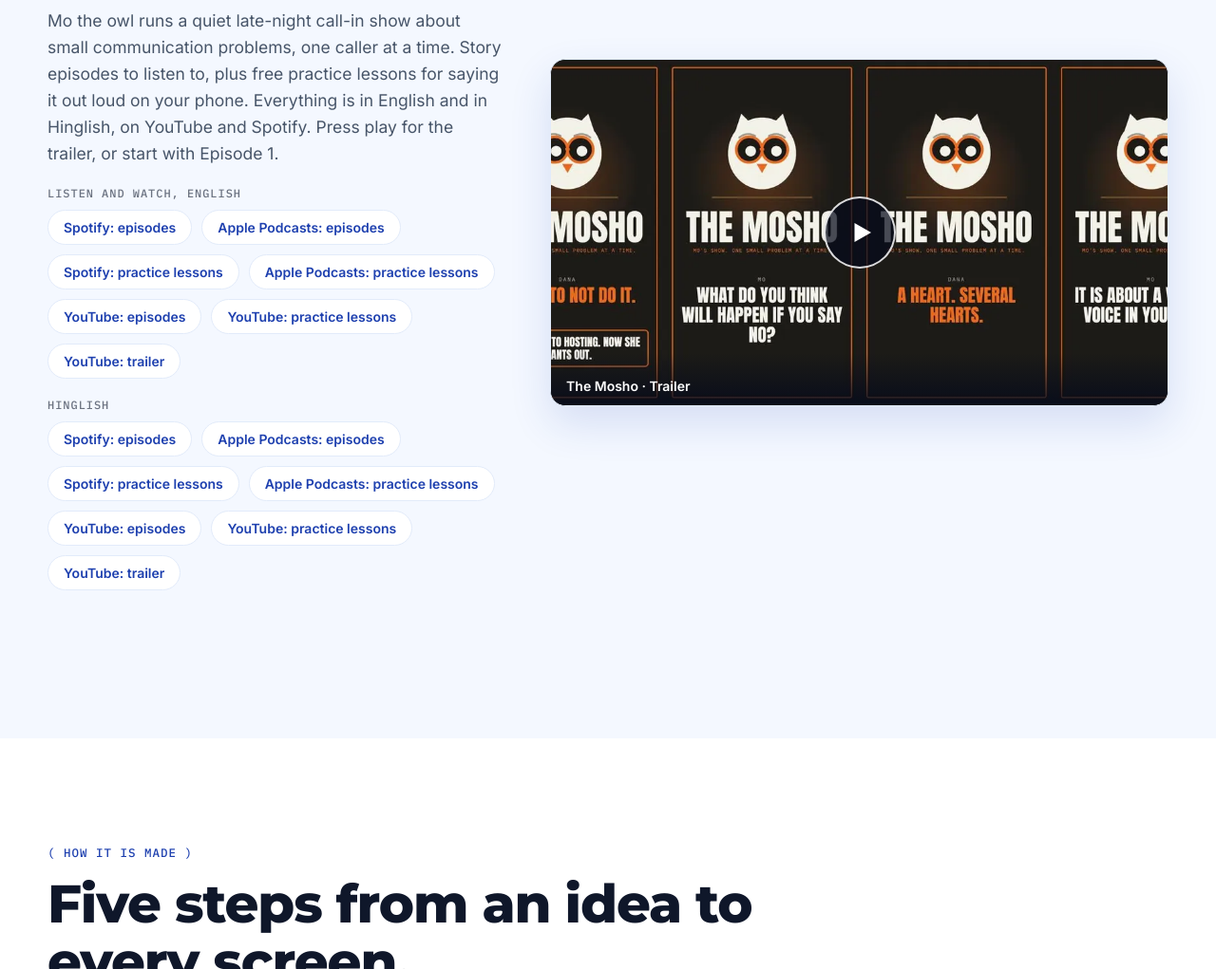
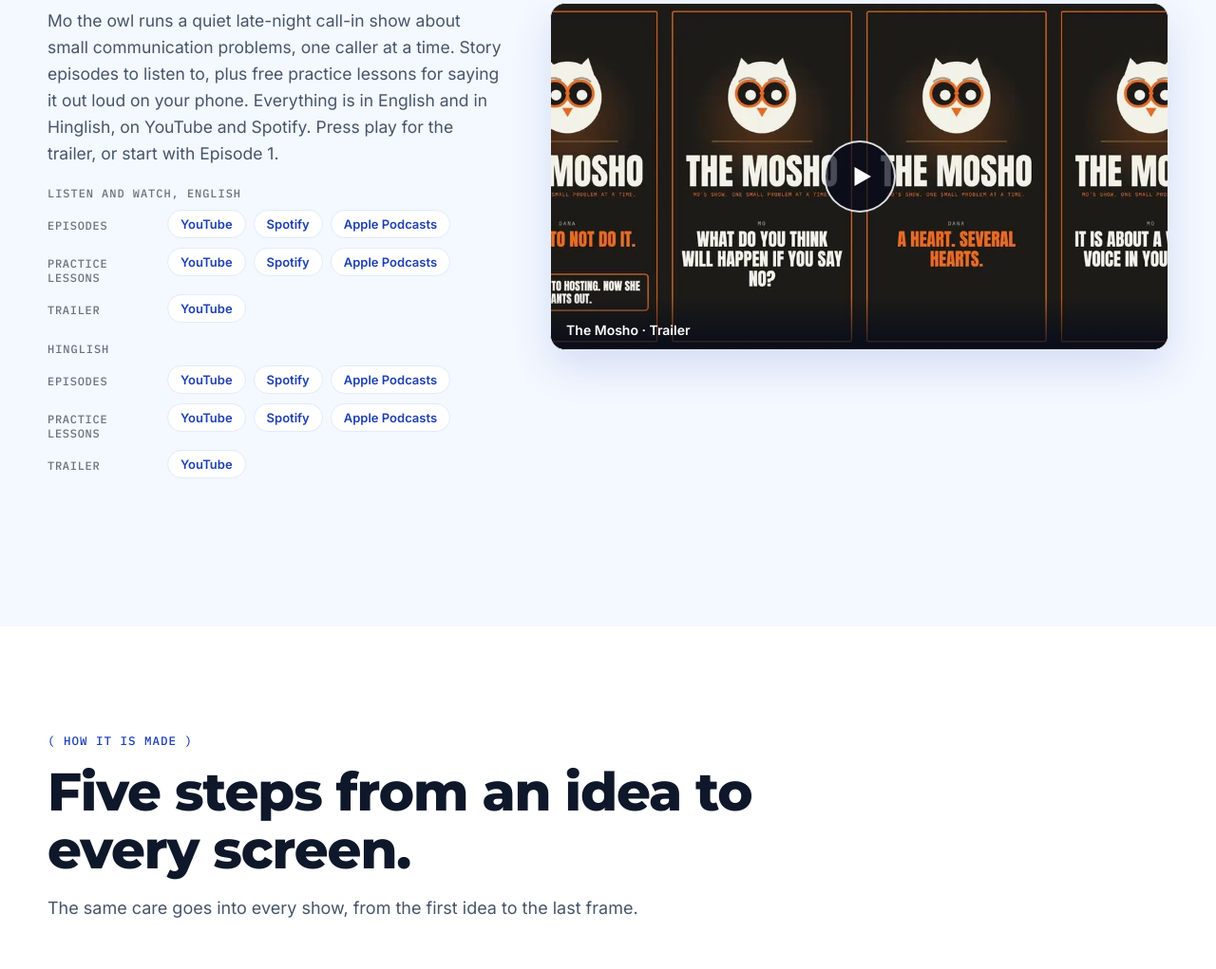
Before and after one commit to CryptVirgin/aliaintelligence.ca, a plain HTML site: page studio/index.html in a window 1280 px wide. Shown: the part 6276-7297 px from the top of the page at 95% size. Drawn offline with Linux system fonts and the light colour scheme.

Commit message:
Studio: group the Mosho links by episodes, lessons and trailer
Designed by Sultan

```diff
--- a/studio/index.html
+++ b/studio/index.html
@@ -150,6 +150,11 @@ section[id]{scroll-margin-top:20px}
 .listen a{font:600 14px Inter;color:var(--sapphire);background:#fff;border:1px solid var(--line);border-radius:999px;padding:9px 16px;transition:border-color .2s,transform .2s}
 .listen a:hover{border-color:var(--sky);transform:translateY(-2px)}
 .listen small{flex-basis:100%;font:500 12px var(--mono);letter-spacing:.08em;text-transform:uppercase;color:var(--charcoal)}
+.listen .lr{flex-basis:100%;display:grid;grid-template-columns:116px 1fr;gap:8px 10px;align-items:start}
+.listen .lr em{font:500 12px var(--mono);font-style:normal;letter-spacing:.06em;text-transform:uppercase;color:var(--charcoal);padding-top:9px}
+.listen .pl{display:flex;flex-wrap:wrap;gap:8px;min-width:0}
+.listen .lr a{font-size:13px;padding:6px 13px}
+@media(max-width:560px){.listen .lr{grid-template-columns:1fr;gap:4px}.listen .lr em{padding-top:0}}
 .single{height:auto;border-radius:16px;border:1px solid var(--line);width:100%}
 /* how it is made */
 .acts{list-style:none;margin-top:12px;border-top:1px solid var(--line)}
@@ -348,22 +353,14 @@ html[data-theme="dark"] .yt{box-shadow:none}
     <div class="wtext"><div class="label">( The Mosho )</div><h3>A late night call-in show</h3>
       <p>Mo the owl runs a quiet late-night call-in show about small communication problems, one caller at a time. Story episodes to listen to, plus free practice lessons for saying it out loud on your phone. Everything is in English and in Hinglish, on YouTube and Spotify. Press play for the trailer, or start with Episode 1.</p>
       <div class="listen"><small>Listen and watch, English</small>
-        <a href="https://open.spotify.com/show/56ktbiVkijC89NAVUT9QVL" target="_blank" rel="noopener">Spotify: episodes</a>
-        <a href="https://podcasts.apple.com/podcast/id6834917502" target="_blank" rel="noopener">Apple Podcasts: episodes</a>
-        <a href="https://open.spotify.com/show/3ct4CmmAcQrGLPgcqPm0to" target="_blank" rel="noopener">Spotify: practice lessons</a>
-        <a href="https://podcasts.apple.com/podcast/id6835004008" target="_blank" rel="noopener">Apple Podcasts: practice lessons</a>
-        <a href="https://www.youtube.com/playlist?list=PLJ7LlMgzdS-g" target="_blank" rel="noopener">YouTube: episodes</a>
-        <a href="https://www.youtube.com/playlist?list=PLZkYNc7lYlck" target="_blank" rel="noopener">YouTube: practice lessons</a>
-        <a href="https://www.youtube.com/watch?v=HxHf2VFdHdI" target="_blank" rel="noopener">YouTube: trailer</a>
+        <span class="lr"><em>Episodes</em><span class="pl"><a href="https://www.youtube.com/playlist?list=PLJ7LlMgzdS-g" target="_blank" rel="noopener" aria-label="English episodes on YouTube">YouTube</a><a href="https://open.spotify.com/show/56ktbiVkijC89NAVUT9QVL" target="_blank" rel="noopener" aria-label="English episodes on Spotify">Spotify</a><a href="https://podcasts.apple.com/podcast/id6834917502" target="_blank" rel="noopener" aria-label="English episodes on Apple Podcasts">Apple Podcasts</a></span></span>
+        <span class="lr"><em>Practice lessons</em><span class="pl"><a href="https://www.youtube.com/playlist?list=PLZkYNc7lYlck" target="_blank" rel="noopener" aria-label="English practice lessons on YouTube">YouTube</a><a href="https://open.spotify.com/show/3ct4CmmAcQrGLPgcqPm0to" target="_blank" rel="noopener" aria-label="English practice lessons on Spotify">Spotify</a><a href="https://podcasts.apple.com/podcast/id6835004008" target="_blank" rel="noopener" aria-label="English practice lessons on Apple Podcasts">Apple Podcasts</a></span></span>
+        <span class="lr"><em>Trailer</em><span class="pl"><a href="https://www.youtube.com/watch?v=HxHf2VFdHdI" target="_blank" rel="noopener" aria-label="The Mosho trailer in English on YouTube">YouTube</a></span></span>
       </div>
       <div class="listen"><small>Hinglish</small>
-        <a href="https://open.spotify.com/show/09Yj9WHqcJMmBwK0Fl8D4v" target="_blank" rel="noopener">Spotify: episodes</a>
-        <a href="https://podcasts.apple.com/podcast/id6835992564" target="_blank" rel="noopener">Apple Podcasts: episodes</a>
-        <a href="https://open.spotify.com/show/2SkhRiISWgNUUFbvG0brWf" target="_blank" rel="noopener">Spotify: practice lessons</a>
-        <a href="https://podcasts.apple.com/podcast/id6835992495" target="_blank" rel="noopener">Apple Podcasts: practice lessons</a>
-        <a href="https://www.youtube.com/playlist?list=PLHuRaSJXpJaI" target="_blank" rel="noopener">YouTube: episodes</a>
-        <a href="https://www.youtube.com/playlist?list=PLN4PtlftqbKA" target="_blank" rel="noopener">YouTube: practice lessons</a>
-        <a href="https://www.youtube.com/watch?v=-psR7XVAZxY" target="_blank" rel="noopener">YouTube: trailer</a>
+        <span class="lr"><em>Episodes</em><span class="pl"><a href="https://www.youtube.com/playlist?list=PLHuRaSJXpJaI" target="_blank" rel="noopener" aria-label="Hinglish episodes on YouTube">YouTube</a><a href="https://open.spotify.com/show/09Yj9WHqcJMmBwK0Fl8D4v" target="_blank" rel="noopener" aria-label="Hinglish episodes on Spotify">Spotify</a><a href="https://podcasts.apple.com/podcast/id6835992564" target="_blank" rel="noopener" aria-label="Hinglish episodes on Apple Podcasts">Apple Podcasts</a></span></span>
+        <span class="lr"><em>Practice lessons</em><span class="pl"><a href="https://www.youtube.com/playlist?list=PLN4PtlftqbKA" target="_blank" rel="noopener" aria-label="Hinglish practice lessons on YouTube">YouTube</a><a href="https://open.spotify.com/show/2SkhRiISWgNUUFbvG0brWf" target="_blank" rel="noopener" aria-label="Hinglish practice lessons on Spotify">Spotify</a><a href="https://podcasts.apple.com/podcast/id6835992495" target="_blank" rel="noopener" aria-label="Hinglish practice lessons on Apple Podcasts">Apple Podcasts</a></span></span>
+        <span class="lr"><em>Trailer</em><span class="pl"><a href="https://www.youtube.com/watch?v=-psR7XVAZxY" target="_blank" rel="noopener" aria-label="The Mosho trailer in Hinglish on YouTube">YouTube</a></span></span>
       </div>
     </div>
   </article>
```
